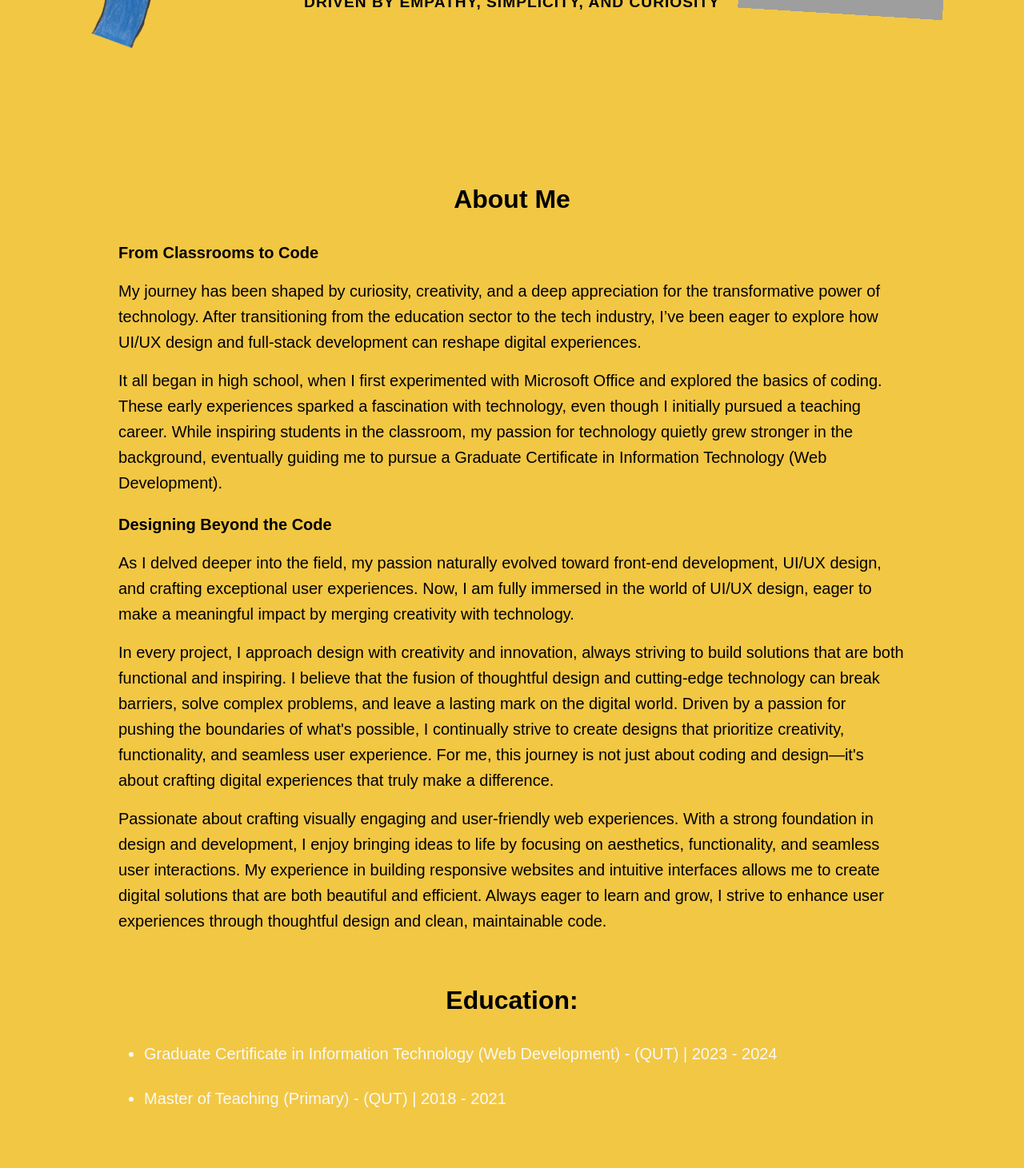
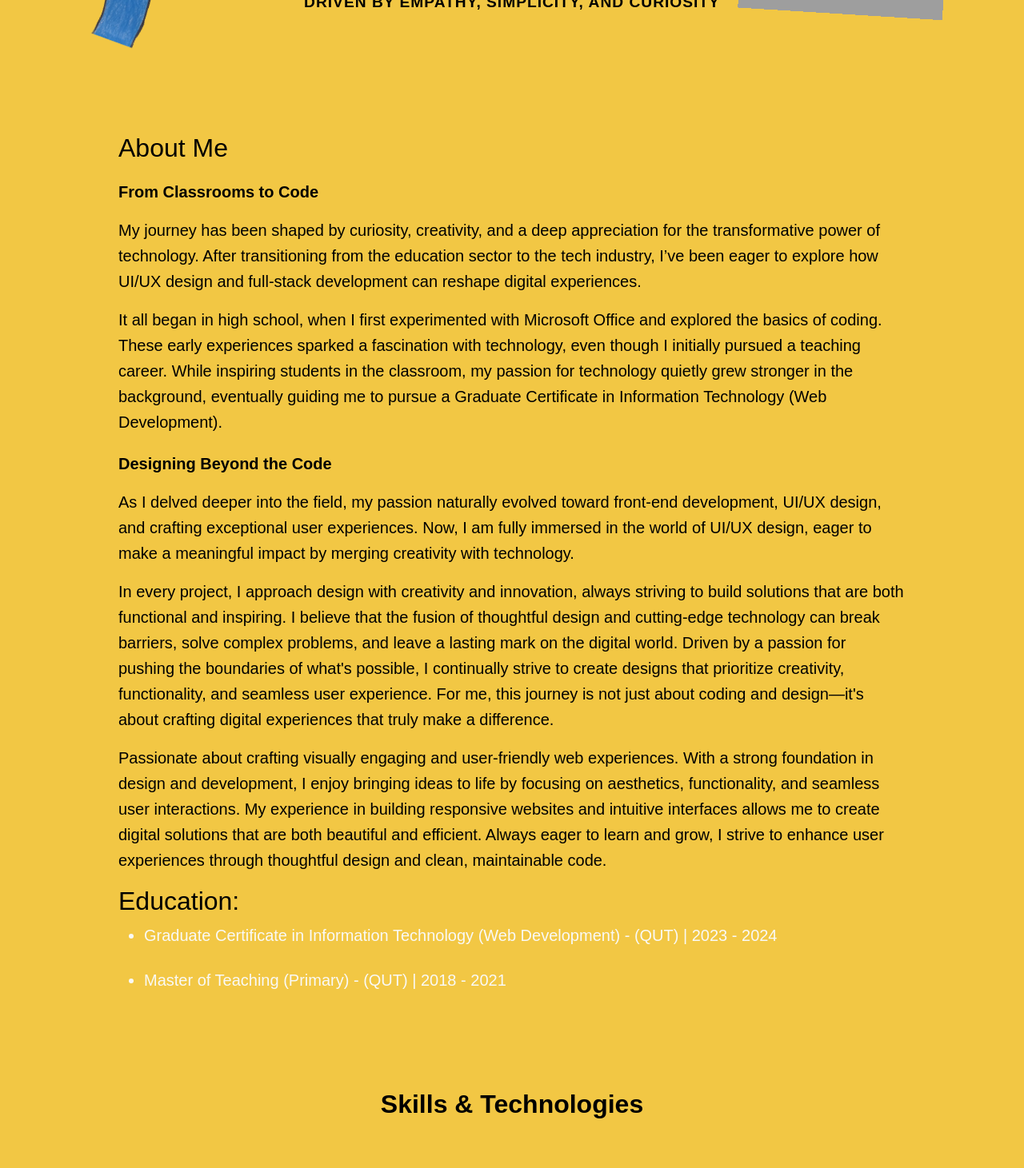
Before and after one commit to Mijincode/jeannie-portfolio, a React (Create React App) app: page / in a window 1280 px wide. Shown: the part 880-2341 px from the top of the page at 80% size. Built offline with nearby package versions, Linux system fonts and the light colour scheme; grey boxes are pictures that could not be loaded.

Commit message:
Change class name

```diff
--- a/src/components/About.js
+++ b/src/components/About.js
@@ -114,7 +114,7 @@ export default function About() {
   return (
     <section id="about" ref={sectionRef}>
       <div className="about-container">
-        <h2 className="custom-heading">About Me</h2>
+        <h2 className="about-heading">About Me</h2>
         <div className="max-w-3xl mx-auto text-base leading-relaxed">
           <div className="sub-title-about">
             <p>From Classrooms to Code</p>
@@ -167,7 +167,7 @@ export default function About() {
             Always eager to learn and grow, I strive to enhance user experiences
             through thoughtful design and clean, maintainable code.
           </p>
-          <h2 className="custom-heading">Education: </h2>
+          <h2 className="about-heading">Education: </h2>
           <ul className="leading-relaxed text-base">
             <li className="flex items-center mb-4">
               Graduate Certificate in Information Technology (Web Development) -
```
